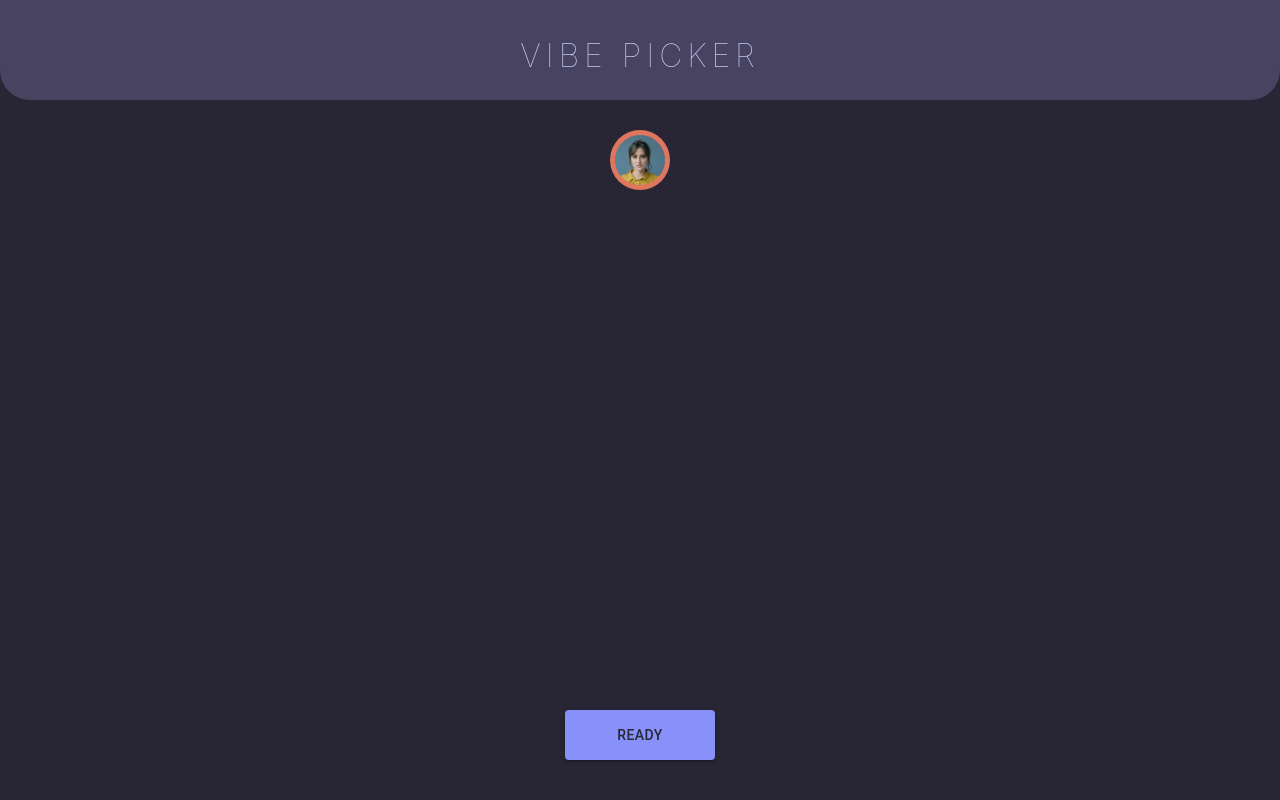
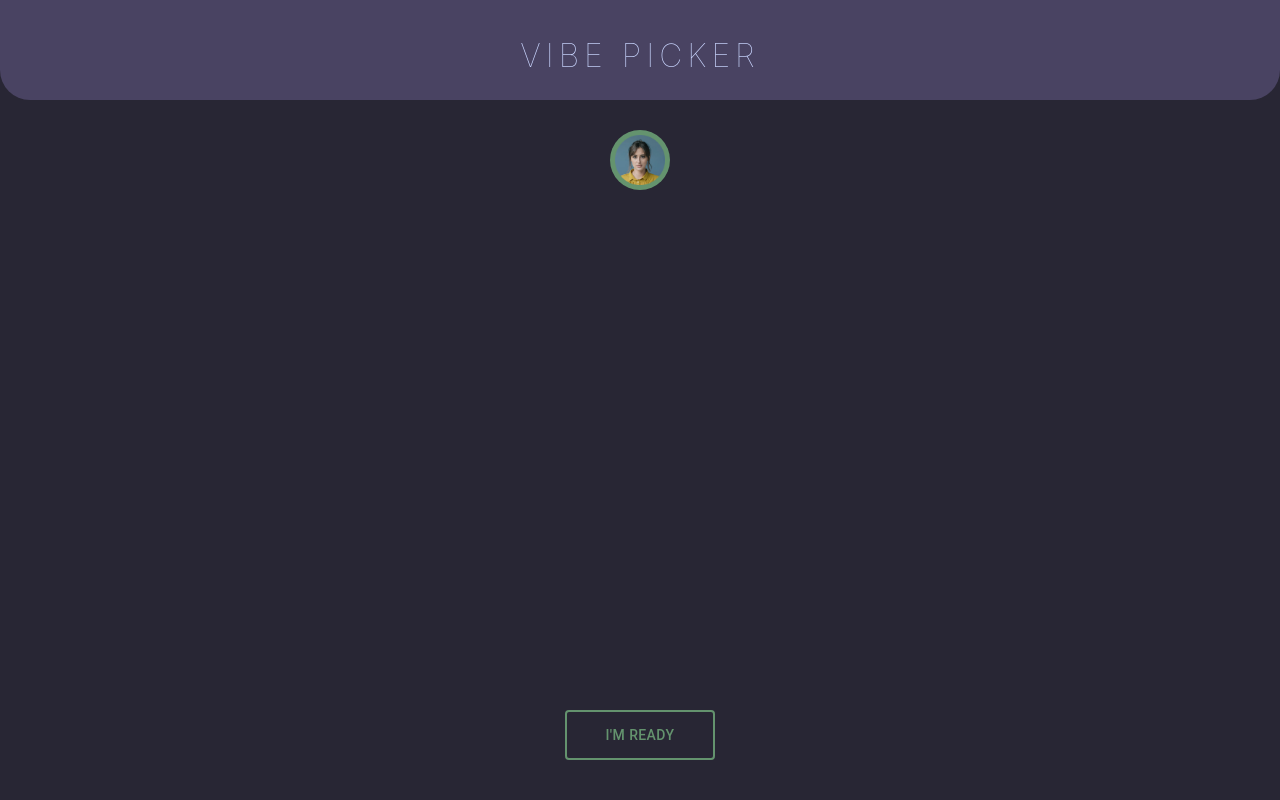
Before and after one commit to microlchen/ui, a Next.js app: page /vibePicker in a window 1280 px wide. Both pictures are taken after a click on the button "READY". Built offline with nearby package versions, Linux system fonts and the light colour scheme.

Commit message:
vibepicker

```diff
--- a/src/pages/_app.js
+++ b/src/pages/_app.js
@@ -14,7 +14,7 @@ export default function App({ Component, pageProps }) {
         textD: '#282634',
         textL: '#CAD6FF',
 
-        // button:'#7D89EC'
+        ready:'#64936E'
       },
       secondary: {
         main: '#9BB9D8',
--- a/src/pages/vibePicker.js
+++ b/src/pages/vibePicker.js
@@ -24,8 +24,9 @@ export default function Dashboard() {
     const vibepicker = "/dashboard/vibepicker.png";
     const vector = "/dashboard/vector.png";
     const avatar = "/dashboard/Avatar.png";
+    const [ready, changeReadyState] = useState(false);
+    const [avatorColor, changeAvatorColor] = useState(false);
 
-    var ready = true;
 
     const handleClick = (event) => {
         setAnchorEl(event.currentTarget);
@@ -68,20 +69,10 @@ export default function Dashboard() {
                         width:"60px",
                         height: "60px",
                         borderRadius:"30px",
-                        background: "#E0765E",
+                        background: !avatorColor? "#E0765E": "#64936E",
                         alignSelf:"center",
                         display: "flex"}}>
                         <img classname = {styles.untitledartworkdash3} style = {{marginTop: "5px", marginBottom: "5px", marginRight:"10px",marginLeft:"5px",width:"50px", height:"auto"}} src={avatar} />
-
-                        <div style = {{
-                            flexDirection:"row",
-                            width:"20px",
-                            height: "20px",
-                            marginLeft: "30%",
-                            borderRadius:"30px",
-                            background: "#E0765E",
-                            alignSelf:"center"}}>
-                        </div>
                     </div>
 
 
@@ -96,10 +87,10 @@ export default function Dashboard() {
                         alignSelf:"center",
                         marginBottom:"40px",
                         display: "flex"}}>
-                        {ready?
-                        <Button variant="contained" onClick={()=>{ready = false}} sx={{height:50, width:150,color:"primary.textD"}}>ready</Button>
+                        {!ready?
+                        <Button variant="contained" onClick={()=>{changeReadyState(true); changeAvatorColor(true)}} sx={{height:50, width:150,color:"primary.textD"}}>ready</Button>
                         :
-                        <Button variant="outlined" sx={{height:50, width:150,borderWidth:2,color:"primary.textD"}}>ready</Button>
+                        <Button variant="outlined" sx={{height:50, width:150,borderWidth:2, borderColor:"primary.ready", color: "primary.ready"}}>I'm ready</Button>
                         }
                     </div>
                 </div>
```
